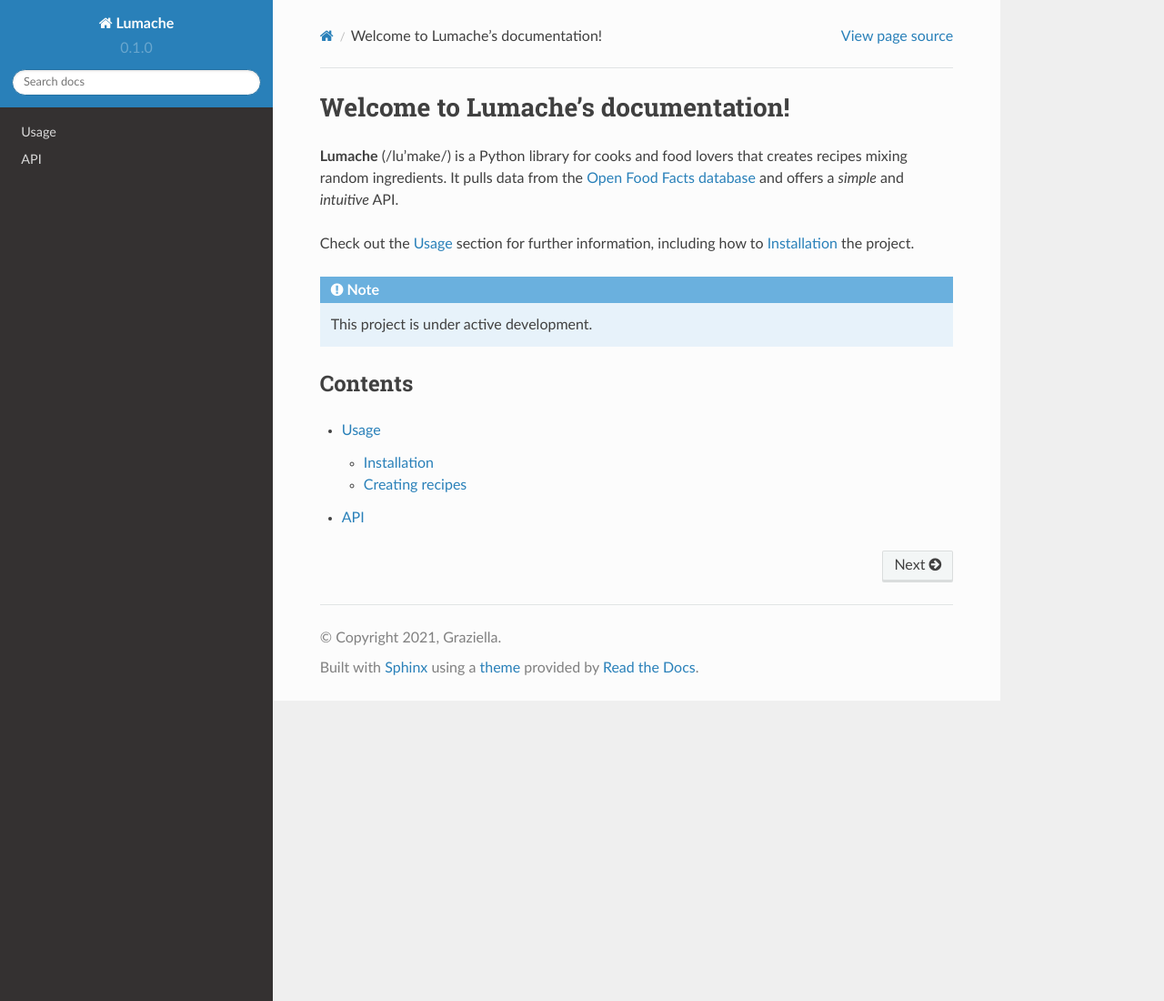
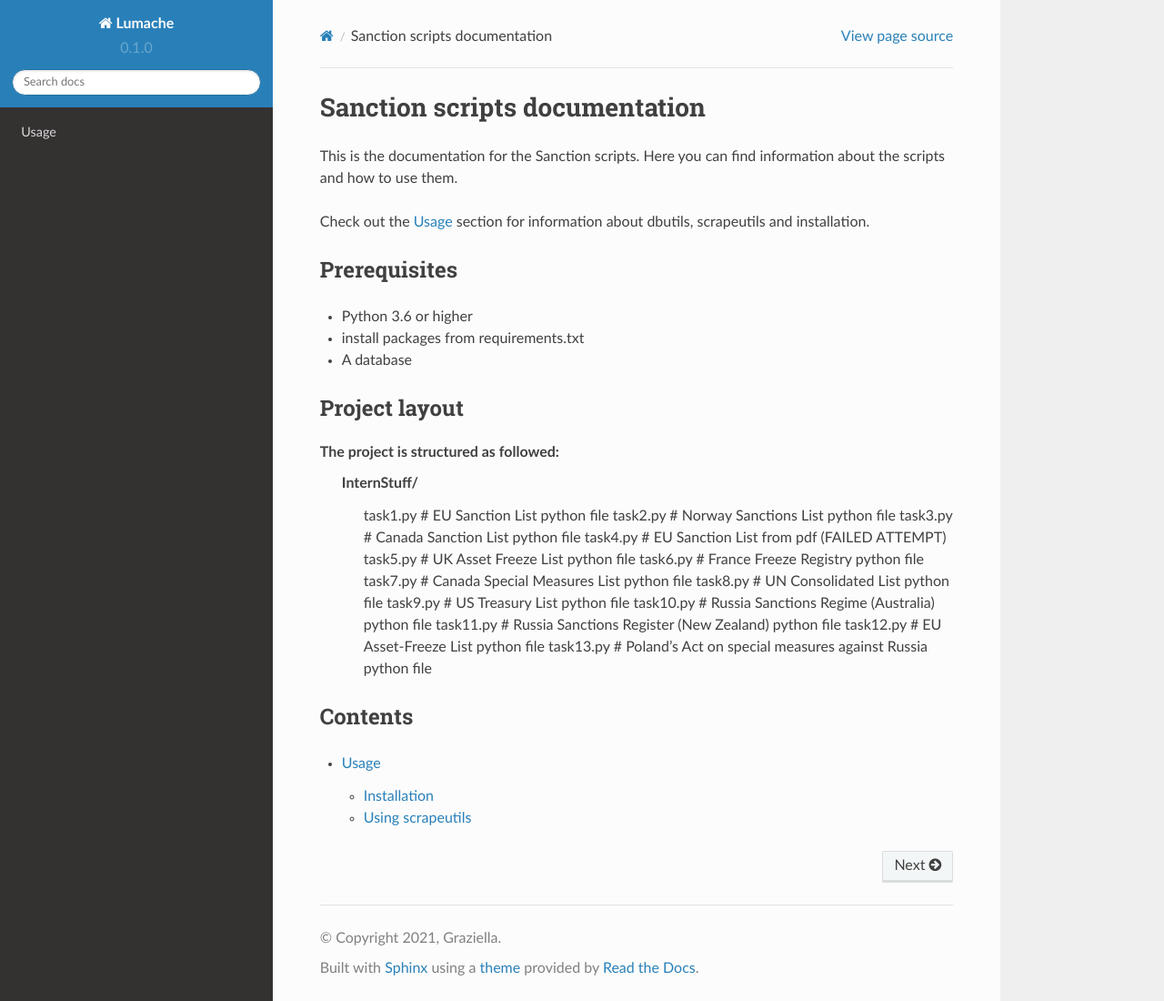
Before and after one commit to KoalaaDev/SanctionListScripts, a Sphinx documentation site: the page built from docs/source/index.rst, in a window 1280 px wide and 1100 px high. Shown: the whole window at 91% size. Built offline with Sphinx 7.4.7 and the Read the Docs theme 2.0.0, drawn with Linux system fonts in a browser that asks for light colours.

Commit message:
Added more docs

```diff
--- a/docs/source/api.rst
+++ /dev/null
@@ -1,8 +0,0 @@
-API
-===
-
-.. autosummary::
-   :toctree: generated
-
-   dbutils
-   scrapeutils
--- a/docs/source/index.rst
+++ b/docs/source/index.rst
@@ -1,22 +1,37 @@
-Welcome to Lumache's documentation!
+Sanction scripts documentation
 ===================================
 
-**Lumache** (/lu'make/) is a Python library for cooks and food lovers
-that creates recipes mixing random ingredients.
-It pulls data from the `Open Food Facts database <https://world.openfoodfacts.org/>`_
-and offers a *simple* and *intuitive* API.
+This is the documentation for the Sanction scripts.
+Here you can find information about the scripts and how to use them.
 
-Check out the :doc:`usage` section for further information, including
-how to :ref:`installation` the project.
+Check out the :doc:`usage` section for information about dbutils, scrapeutils and installation.
 
-.. note::
+Prerequisites
+-------------
+* Python 3.6 or higher
+* install packages from requirements.txt
+* A database
 
-   This project is under active development.
+Project layout
+--------------
+The project is structured as followed:
+   InternStuff/
+         task1.py  # EU Sanction List python file
+         task2.py  # Norway Sanctions List python file
+         task3.py  # Canada Sanction List python file
+         task4.py  # EU Sanction List from pdf (FAILED ATTEMPT)
+         task5.py  # UK Asset Freeze List python file
+         task6.py  # France Freeze Registry python file
+         task7.py  # Canada Special Measures List python file
+         task8.py  # UN Consolidated List python file
+         task9.py  # US Treasury List python file
+         task10.py # Russia Sanctions Regime (Australia) python file
+         task11.py # Russia Sanctions Register (New Zealand) python file
+         task12.py # EU Asset-Freeze List python file
+         task13.py # Poland's Act on special measures against Russia python file
 
 Contents
 --------
 
 .. toctree::
-
    usage
-   api
```
Also changed, not shown: docs/source/usage.rst (+8 -10 lines), requirements.txt (added, +53 -0 lines).
